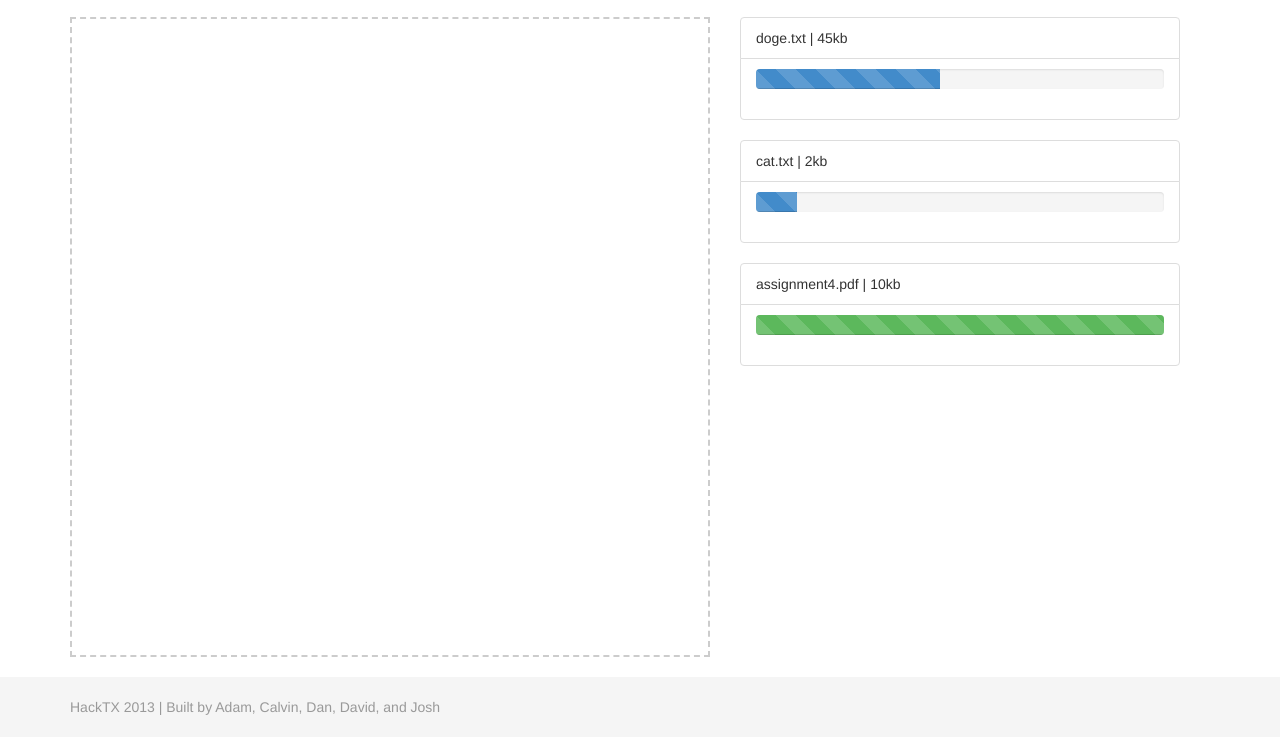
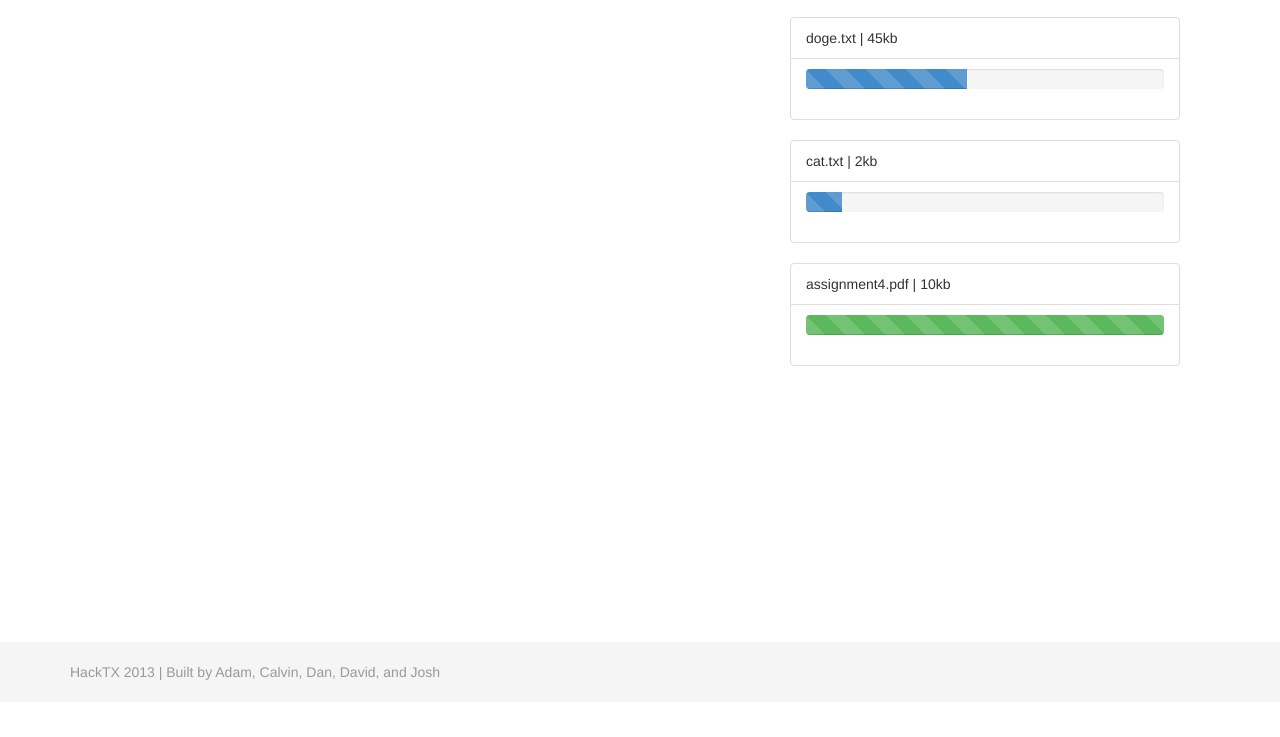
Before and after one commit to calvinmm/hack-tx-2013, a website: page site/room.html in a window 1280 px wide. Shown: the part 183-920 px from the top of the page. After the commit the page ends 885 px from the top, so only its background shows below. Drawn offline with Linux system fonts and the light colour scheme.

```diff
--- a/site/css/main.css
+++ b/site/css/main.css
@@ -28,14 +28,13 @@
 }
 
 #progress {
-    width: 500px;
+    width: 450px;
     margin: 20px auto;
     padding-left: 30px;
     padding-right: 30px;
 }
 
-#display {
-    border: 2px dashed #ccc;
+#canvasdiv {
     height: 640px;
     width: 640px;
     margin: 20px auto;
```
Also changed, not shown: site/js/uploader.js (+12 -0 lines).
